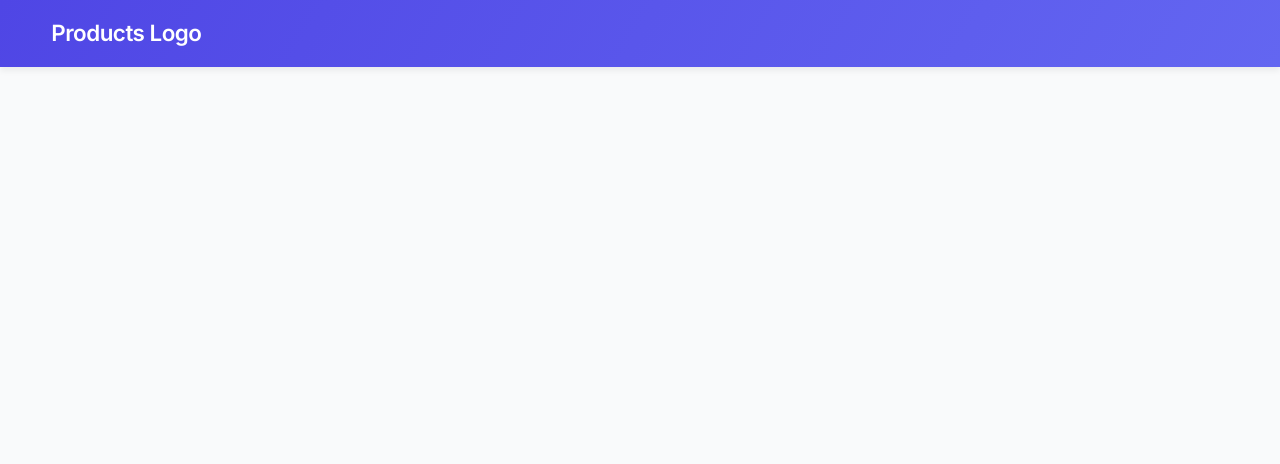
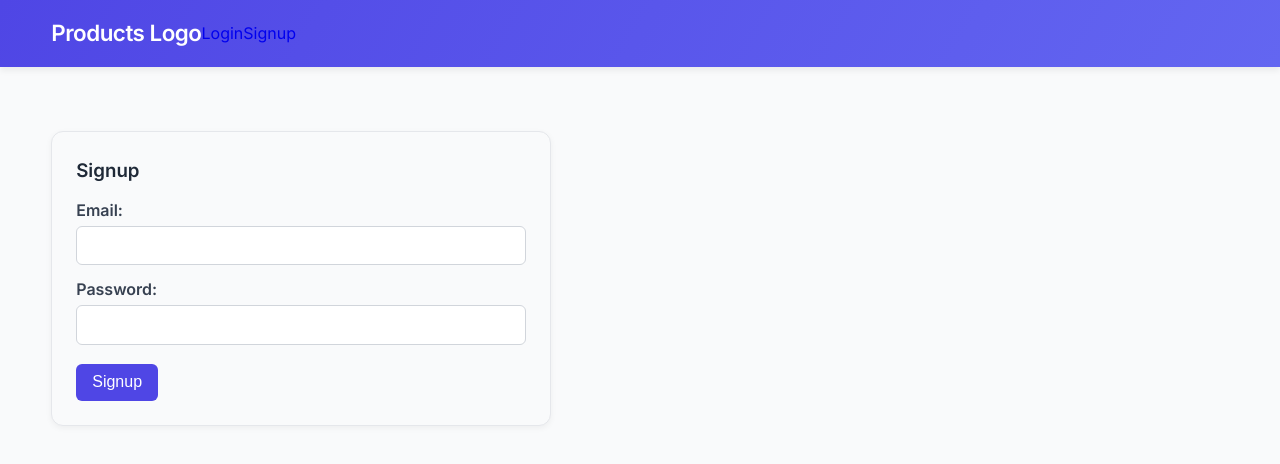
Before and after one commit to Priyanshu-010/CRUD-fullstack, a React (Vite) app in the folder frontend/: page /signup in a window 1280 px wide. Before the commit this address had no page. Shown: the top 464 px of the page. Built offline with nearby package versions, Linux system fonts and the light colour scheme.

Commit message:
Signup and Login Pages created

```diff
--- a/frontend/src/App.jsx
+++ b/frontend/src/App.jsx
@@ -1,6 +1,8 @@
 import { Route, Routes } from 'react-router-dom'
 import Home from './pages/home/Home.jsx'
 import Navbar from './components/navbar/Navbar.jsx'
+import Signup from './pages/signup/Signup.jsx'
+import Login from './pages/login/Login.jsx'
 
 function App() {
 
@@ -10,6 +12,8 @@
       <div className="pages">
         <Routes>
           <Route path="/" element={<Home />} />
+          <Route path='/signup' element={<Signup />}/>
+          <Route path='/login' element={<Login />}/>
         </Routes>
       </div>
     </div>
--- a/frontend/src/components/navbar/Navbar.jsx
+++ b/frontend/src/components/navbar/Navbar.jsx
@@ -9,6 +9,12 @@
         <Link to={'/'}>
           <h1>Products Logo</h1>
         </Link>
+        <nav>
+          <div>
+            <Link to={'/login'}>Login</Link>
+            <Link to={'/signup'}>Signup</Link>
+          </div>
+        </nav>
       </div>
     </header>
   )
--- /dev/null
+++ b/frontend/src/pages/login/Login.jsx
@@ -0,0 +1,33 @@
+import React, { useState } from 'react'
+
+const Login = () => {
+
+    const [email, setEmail] = useState('');
+    const [password, setPassword] = useState('');
+
+    const handleSubmit = async (e) =>{
+      e.preventDefault();
+      console.log(email, password);
+    }
+
+    return (
+      <form className='form' onSubmit={handleSubmit}>
+        <h3>Login</h3>
+        <label>Email:</label>
+        <input
+          type="email"
+          onChange={(e) => setEmail(e.target.value)}
+          value={email}
+        />
+        <label>Password:</label>
+        <input
+          type="password"
+          onChange={(e) => setPassword(e.target.value)}
+          value={password}
+        />
+        <button>Login</button>
+      </form>
+    )
+}
+
+export default Login
--- /dev/null
+++ b/frontend/src/pages/signup/Signup.jsx
@@ -0,0 +1,33 @@
+import React, { useState } from 'react'
+
+const Signup = () => {
+
+  const [email, setEmail] = useState('');
+  const [password, setPassword] = useState('');
+
+  const handleSubmit = async (e) =>{
+    e.preventDefault();
+    console.log(email, password);
+  }
+
+  return (
+    <form className='form' onSubmit={handleSubmit}>
+      <h3>Signup</h3>
+      <label>Email:</label>
+      <input
+        type="email"
+        onChange={(e) => setEmail(e.target.value)}
+        value={email}
+      />
+      <label>Password:</label>
+      <input
+        type="password"
+        onChange={(e) => setPassword(e.target.value)}
+        value={password}
+      />
+      <button>Signup</button>
+    </form>
+  )
+}
+
+export default Signup
```
Also changed, not shown: frontend/src/pages/login/Login.css (added), frontend/src/pages/signup/Signup.css (added).
